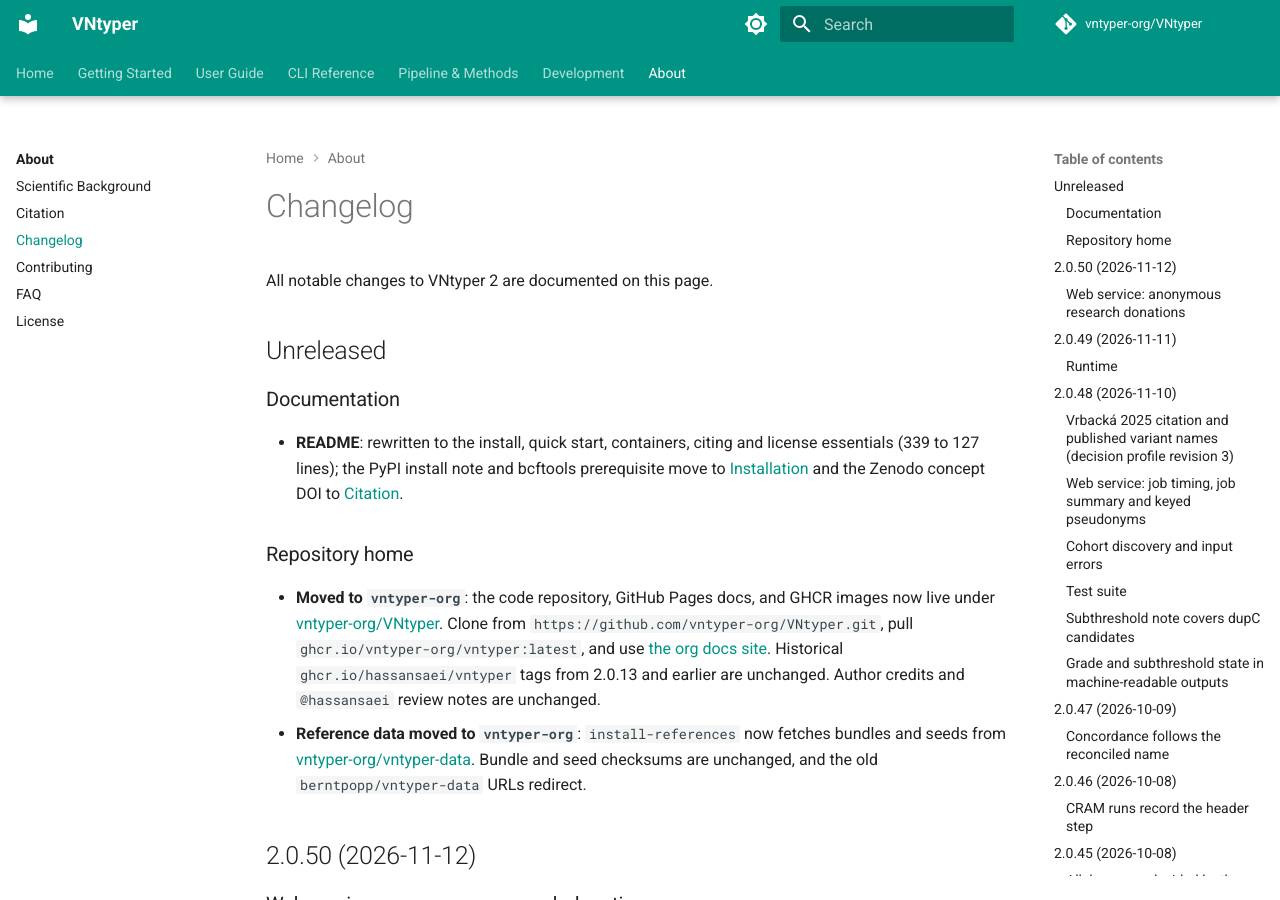
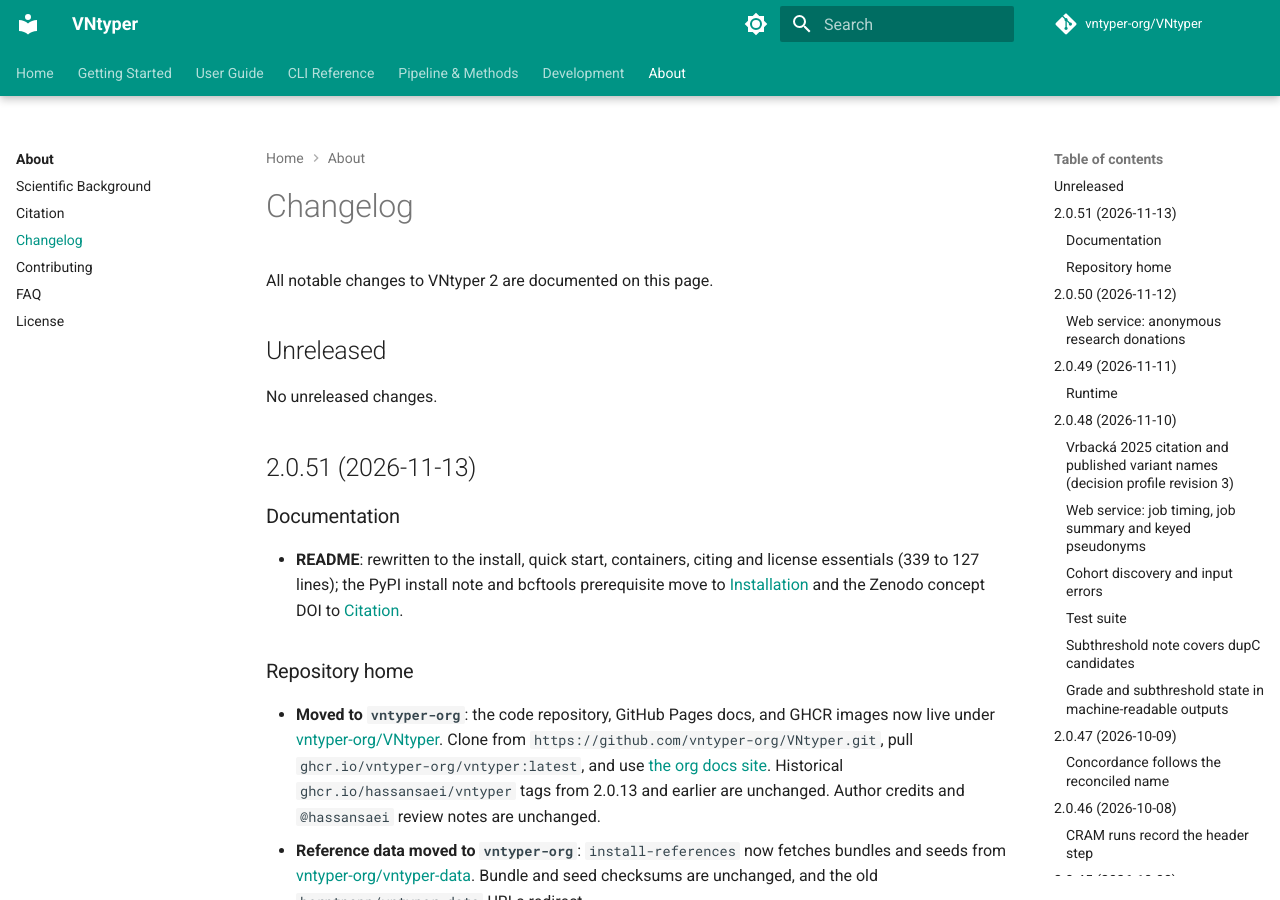
Before and after one commit to hassansaei/VNtyper, an MkDocs documentation site: the page built from docs/about/changelog.md, in a window 1280 px wide and 900 px high. Built offline with MkDocs 1.6.1 and Material for MkDocs 9.7.7, drawn with Linux system fonts in a browser that asks for light colours; comment, search, counter and statistics services are not loaded.

Commit message:
chore(release): prepare version 2.0.51
Co-Authored-By: Claude Opus 5.5 <noreply@anthropic.com>

```diff
--- a/docs/about/changelog.md
+++ b/docs/about/changelog.md
@@ -3,6 +3,10 @@
 All notable changes to VNtyper 2 are documented on this page.
 
 ## Unreleased
+
+No unreleased changes.
+
+## 2.0.51 (2026-11-13)
 
 ### Documentation
 
--- a/vntyper/version.py
+++ b/vntyper/version.py
@@ -1 +1 @@
-__version__ = "2.0.50"
+__version__ = "2.0.51"
```
Also changed, not shown: 1 other file.
